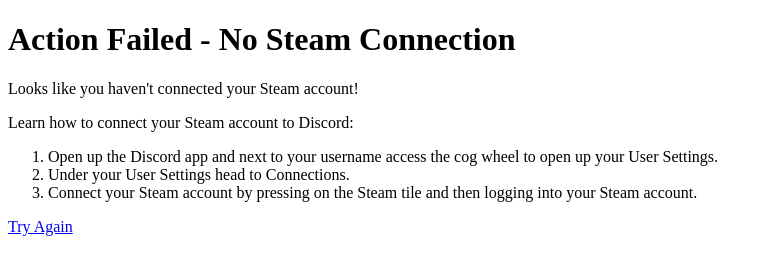
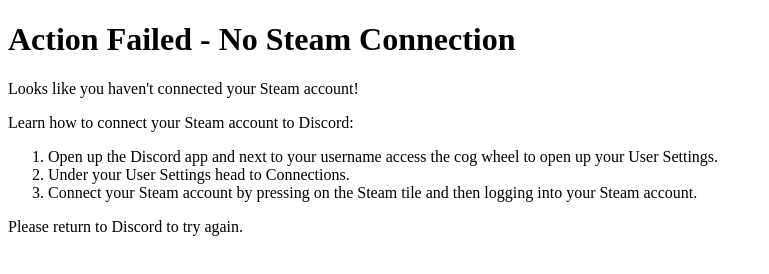
Before and after one commit to Nix-C/Steam-game-picker, a website: page public/failure_no-steam-id.html in a window 1280 px wide. Shown: the whole page, without its empty margins (0-769 px from the left). Drawn offline with Linux system fonts and the light colour scheme.

Commit message:
Update failure page

```diff
--- a/public/failure_no-steam-id.html
+++ b/public/failure_no-steam-id.html
@@ -16,6 +16,21 @@
         <li>Connect your Steam account by pressing on the Steam tile and then logging into your Steam account.</li>
       </ol>
     </p>
-    <a href="https://discord.com/oauth2/authorize?client_id=1268350054863998998&response_type=code&redirect_uri=https%3A%2F%2Floving-casual-minnow.ngrok-free.app%2Fapi%2Fauth%2Fdiscord%2Fredirect&scope=identify+connections">Try Again</a>
+    <a id="link" href="">Try Again</a>
+    <script>
+      const link = document.getElementById("link");
+      const params = new URLSearchParams(location.search);
+      const clientId = params.get("client_id")
+      const domain = location.hostname;
+
+      if(clientId) {
+        link.href = `https://discord.com/oauth2/authorize?client_id=${clientId}&response_type=code&redirect_uri=https%3A%2F%2F${domain}%2Fapi%2Fauth%2Fdiscord%2Fredirect&scope=identify+connections`;
+      } else {
+        const altText = document.createElement("p");
+        altText.innerHTML = "Please return to Discord to try again."
+        link.insertAdjacentElement("beforebegin", altText)
+        link.remove();
+      }
+    </script>
   </body>
 </html>
```
Also changed, not shown: app.js (+8 -4 lines).
